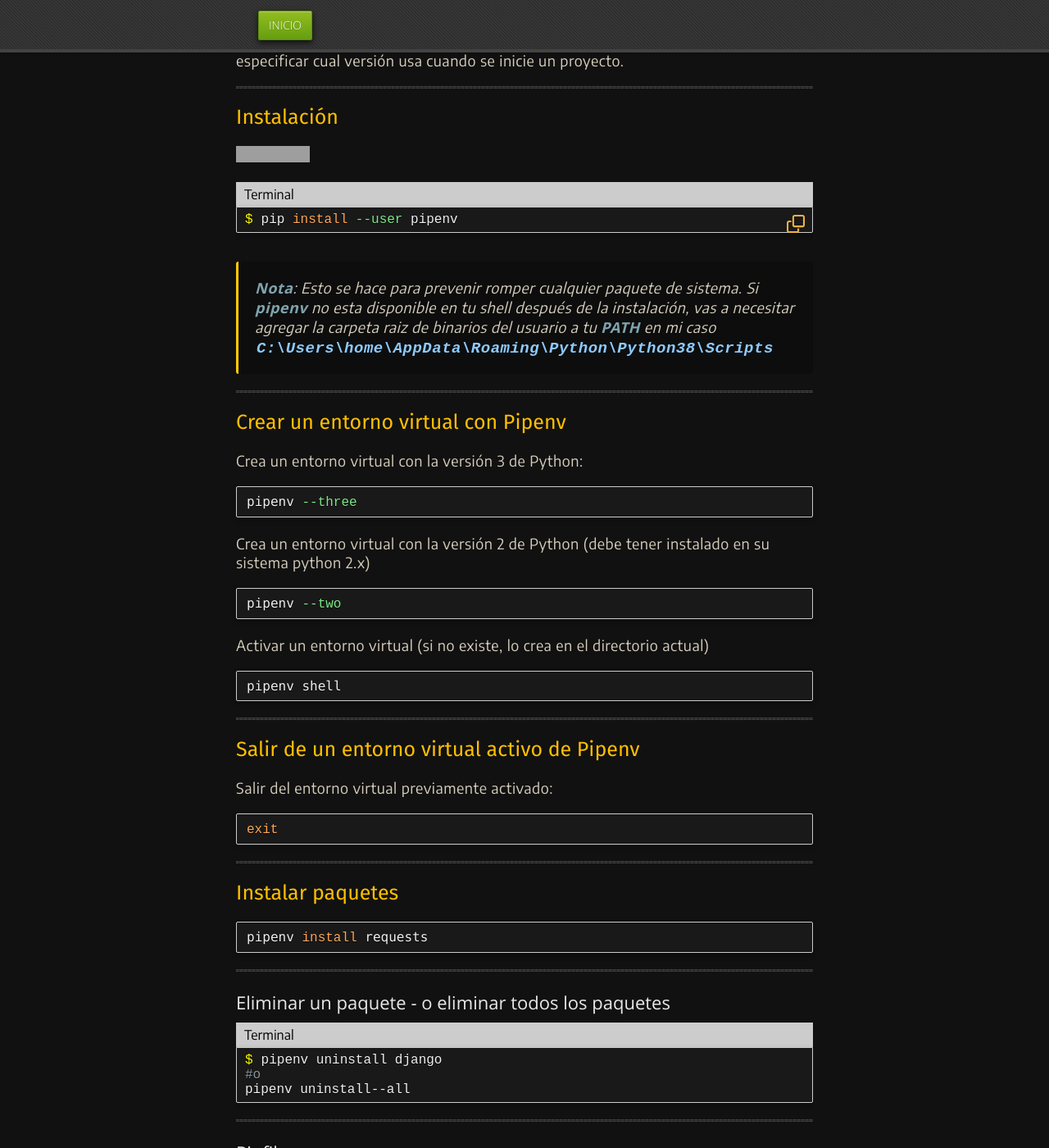
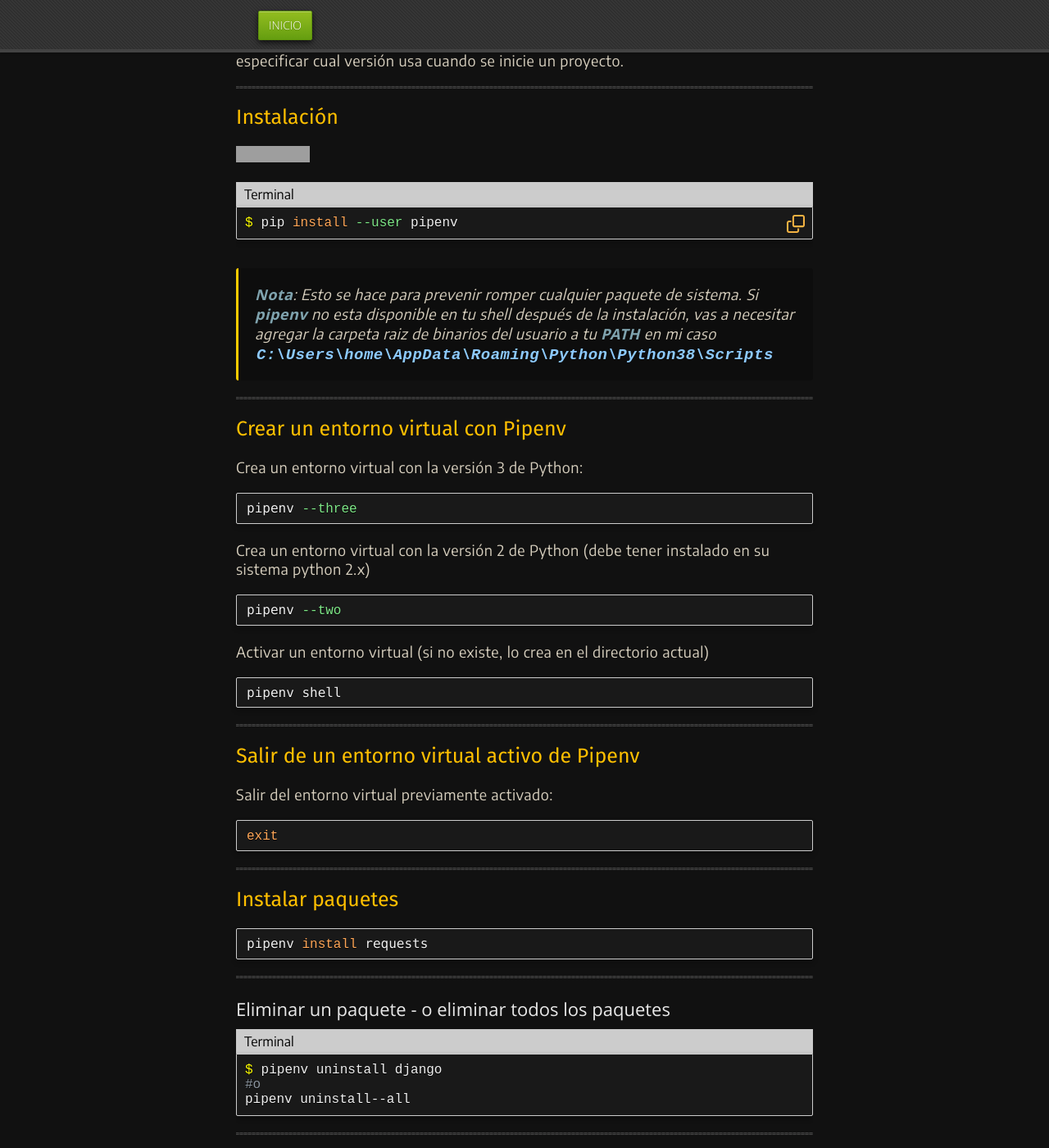
Before and after one commit to EniDev911/guias, a Jekyll site: the page built from python/pipenv.md, in a window 1280 px wide and 1400 px high, scrolled down 1161 px. Shown: the whole window at 82% size. Built offline with Jekyll 4.4.1, drawn with Linux system fonts in a browser that asks for light colours; some web fonts are replaced; grey boxes are pictures that could not be loaded.

Commit message:
up padding

```diff
--- a/_sass/_blockcodes.scss
+++ b/_sass/_blockcodes.scss
@@ -49,7 +49,7 @@
 div[class*='bash'] pre {
   border-top-left-radius: 0;
   border-top-right-radius:0;
-  padding: 6px 10px;
+  padding: 10px;
 }
 div[class*='bash'] code::before {
   content: '$';
```
